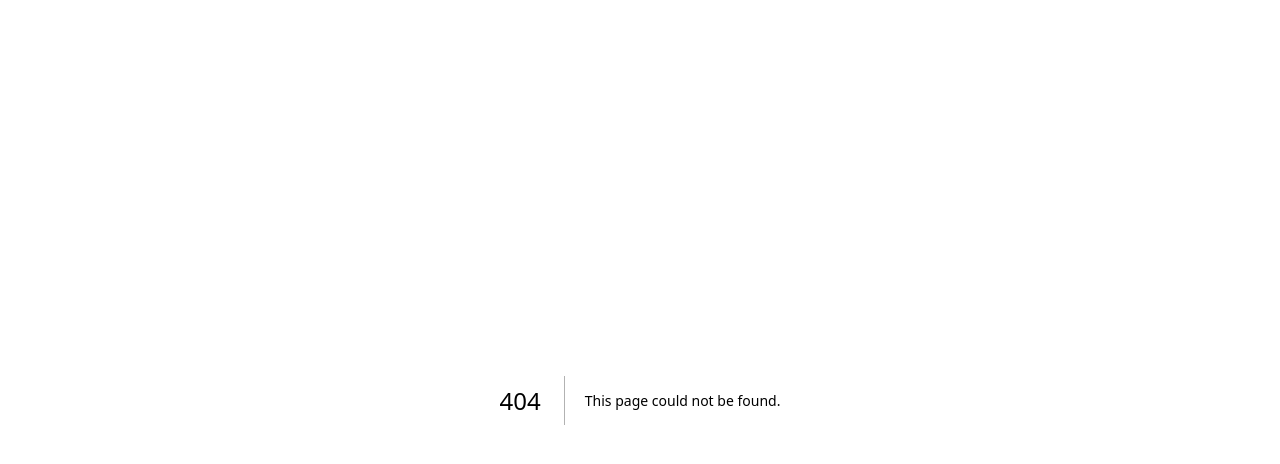
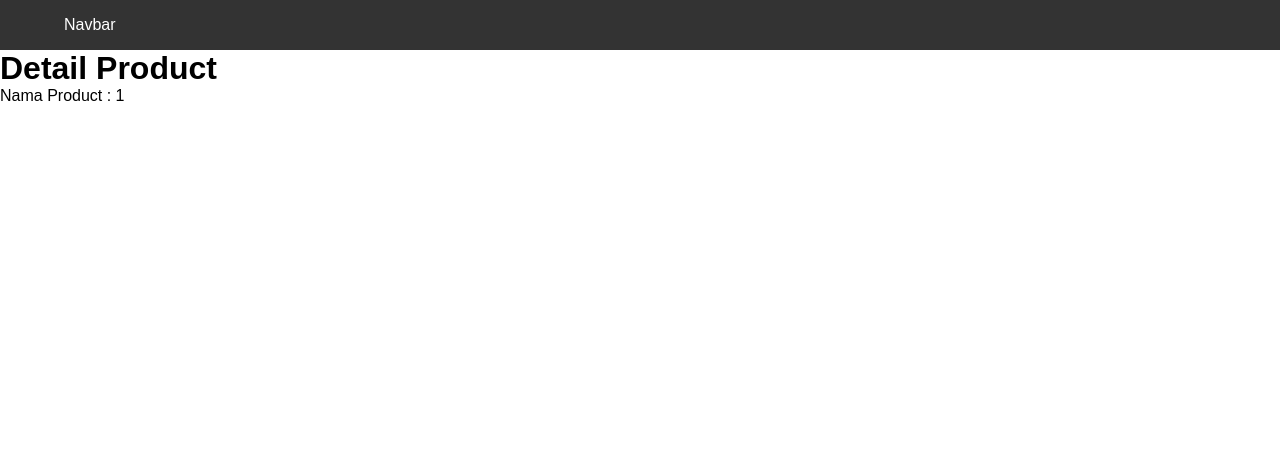
Before and after one commit to NicoIzumi30/learn-next, a Next.js app: page /product/1 in a window 1280 px wide. Before the commit this address had no page. Shown: the top 464 px of the page. Built offline with nearby package versions, Linux system fonts and the light colour scheme.

Commit message:
learn: pages and layout in nextjs

```diff
--- /dev/null
+++ b/src/components/layouts/AppShell/index.tsx
@@ -0,0 +1,14 @@
+import Navbar from "../Navbar"
+type AppShellProps = {
+    children: React.ReactNode,
+}
+const AppShell = (props : AppShellProps) => {
+    const { children } = props;
+    return (
+        <main>
+            <Navbar/>
+            {children}
+        </main>
+    )
+}
+export default AppShell
--- /dev/null
+++ b/src/components/layouts/Navbar/index.tsx
@@ -0,0 +1,8 @@
+const Navbar = () => {
+    return  (
+        <div className="navbar">
+            <div>Navbar</div>
+        </div>
+    )
+}
+export default Navbar
--- a/src/pages/_app.tsx
+++ b/src/pages/_app.tsx
@@ -1,6 +1,11 @@
+import AppShell from '@/components/layouts/AppShell'
 import '@/styles/globals.css'
 import type { AppProps } from 'next/app'
 
 export default function App({ Component, pageProps }: AppProps) {
-  return <Component {...pageProps} />
+  return (
+    <AppShell>
+      <Component {...pageProps} />
+    </AppShell>
+  )
 }
--- a/src/pages/api/hello.ts
+++ b/src/pages/api/hello.ts
@@ -2,12 +2,13 @@
 import type { NextApiRequest, NextApiResponse } from 'next'
 
 type Data = {
-  name: string
+  name: string,
+  age: number,
 }
 
 export default function handler(
   req: NextApiRequest,
   res: NextApiResponse<Data>
 ) {
-  res.status(200).json({ name: 'John Doe' })
+  res.status(200).json({ name: 'John Doe',age: 20})
 }
--- /dev/null
+++ b/src/pages/product/[product].tsx
@@ -0,0 +1,11 @@
+import { useRouter } from "next/router"
+const DetailProduct = () => {
+    const { query } = useRouter();
+    return (
+        <div>
+            <h1>Detail Product</h1>
+            <p>Nama Product : {query.product}</p>
+        </div>
+    )
+}
+export default DetailProduct
--- a/src/styles/globals.css
+++ b/src/styles/globals.css
@@ -1,77 +1,3 @@
-:root {
-  --max-width: 1100px;
-  --border-radius: 12px;
-  --font-mono: ui-monospace, Menlo, Monaco, 'Cascadia Mono', 'Segoe UI Mono',
-    'Roboto Mono', 'Oxygen Mono', 'Ubuntu Monospace', 'Source Code Pro',
-    'Fira Mono', 'Droid Sans Mono', 'Courier New', monospace;
-
-  --foreground-rgb: 0, 0, 0;
-  --background-start-rgb: 214, 219, 220;
-  --background-end-rgb: 255, 255, 255;
-
-  --primary-glow: conic-gradient(
-    from 180deg at 50% 50%,
-    #16abff33 0deg,
-    #0885ff33 55deg,
-    #54d6ff33 120deg,
-    #0071ff33 160deg,
-    transparent 360deg
-  );
-  --secondary-glow: radial-gradient(
-    rgba(255, 255, 255, 1),
-    rgba(255, 255, 255, 0)
-  );
-
-  --tile-start-rgb: 239, 245, 249;
-  --tile-end-rgb: 228, 232, 233;
-  --tile-border: conic-gradient(
-    #00000080,
-    #00000040,
-    #00000030,
-    #00000020,
-    #00000010,
-    #00000010,
-    #00000080
-  );
-
-  --callout-rgb: 238, 240, 241;
-  --callout-border-rgb: 172, 175, 176;
-  --card-rgb: 180, 185, 188;
-  --card-border-rgb: 131, 134, 135;
-}
-
-@media (prefers-color-scheme: dark) {
-  :root {
-    --foreground-rgb: 255, 255, 255;
-    --background-start-rgb: 0, 0, 0;
-    --background-end-rgb: 0, 0, 0;
-
-    --primary-glow: radial-gradient(rgba(1, 65, 255, 0.4), rgba(1, 65, 255, 0));
-    --secondary-glow: linear-gradient(
-      to bottom right,
-      rgba(1, 65, 255, 0),
-      rgba(1, 65, 255, 0),
-      rgba(1, 65, 255, 0.3)
-    );
-
-    --tile-start-rgb: 2, 13, 46;
-    --tile-end-rgb: 2, 5, 19;
-    --tile-border: conic-gradient(
-      #ffffff80,
-      #ffffff40,
-      #ffffff30,
-      #ffffff20,
-      #ffffff10,
-      #ffffff10,
-      #ffffff80
-    );
-
-    --callout-rgb: 20, 20, 20;
-    --callout-border-rgb: 108, 108, 108;
-    --card-rgb: 100, 100, 100;
-    --card-border-rgb: 200, 200, 200;
-  }
-}
 
 * {
   box-sizing: border-box;
@@ -83,25 +9,19 @@ html,
 body {
   max-width: 100vw;
   overflow-x: hidden;
-}
-
-body {
-  color: rgb(var(--foreground-rgb));
-  background: linear-gradient(
-      to bottom,
-      transparent,
-      rgb(var(--background-end-rgb))
-    )
-    rgb(var(--background-start-rgb));
+  font-family: Arial, sans-serif;
 }
 
 a {
   color: inherit;
   text-decoration: none;
 }
-
-@media (prefers-color-scheme: dark) {
-  html {
-    color-scheme: dark;
-  }
+.navbar {
+  display: flex;
+  width: 100%;
+  height: 50px;
+  background-color: #333;
+  color: #fff;
+  align-items: center;
+  padding: 0 5%;
 }
```
Also changed, not shown: src/pages/about/index.tsx (added, +8 -0 lines), src/pages/index.tsx (+3 -109 lines), src/pages/product/index.tsx (added, +8 -0 lines), src/pages/setting/app.tsx (added, +8 -0 lines), src/pages/setting/user/index.tsx (added, +8 -0 lines).
